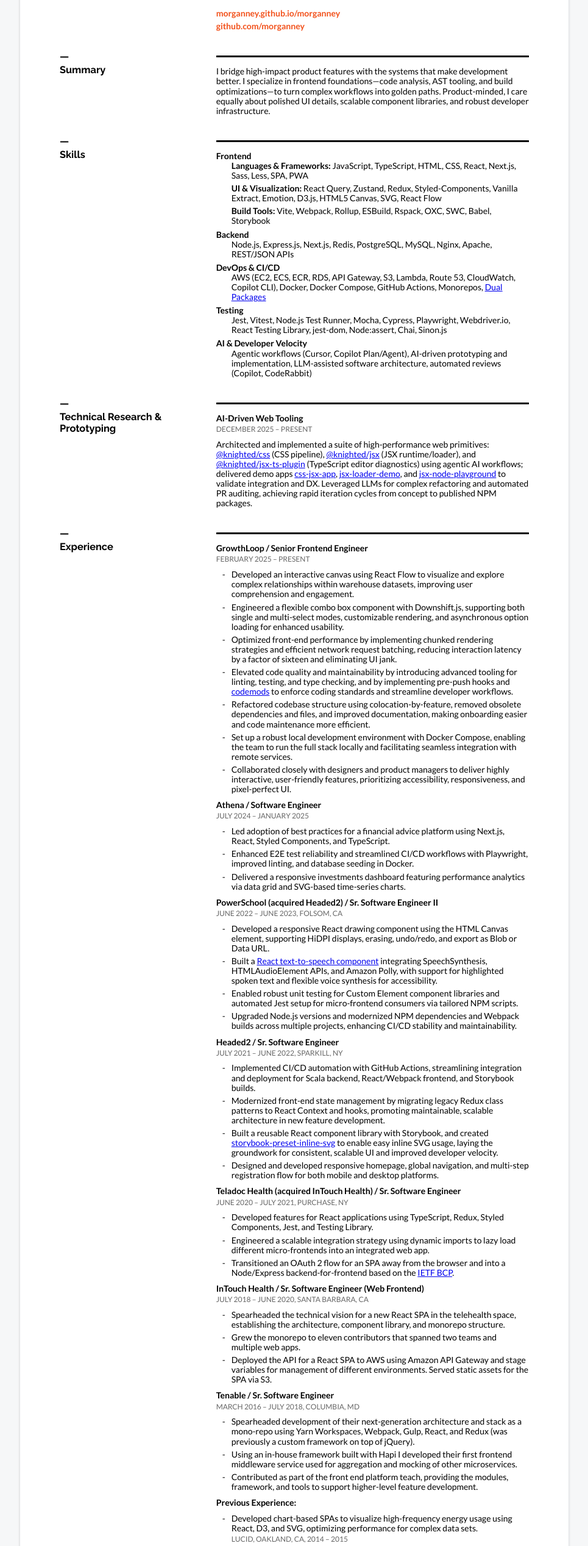
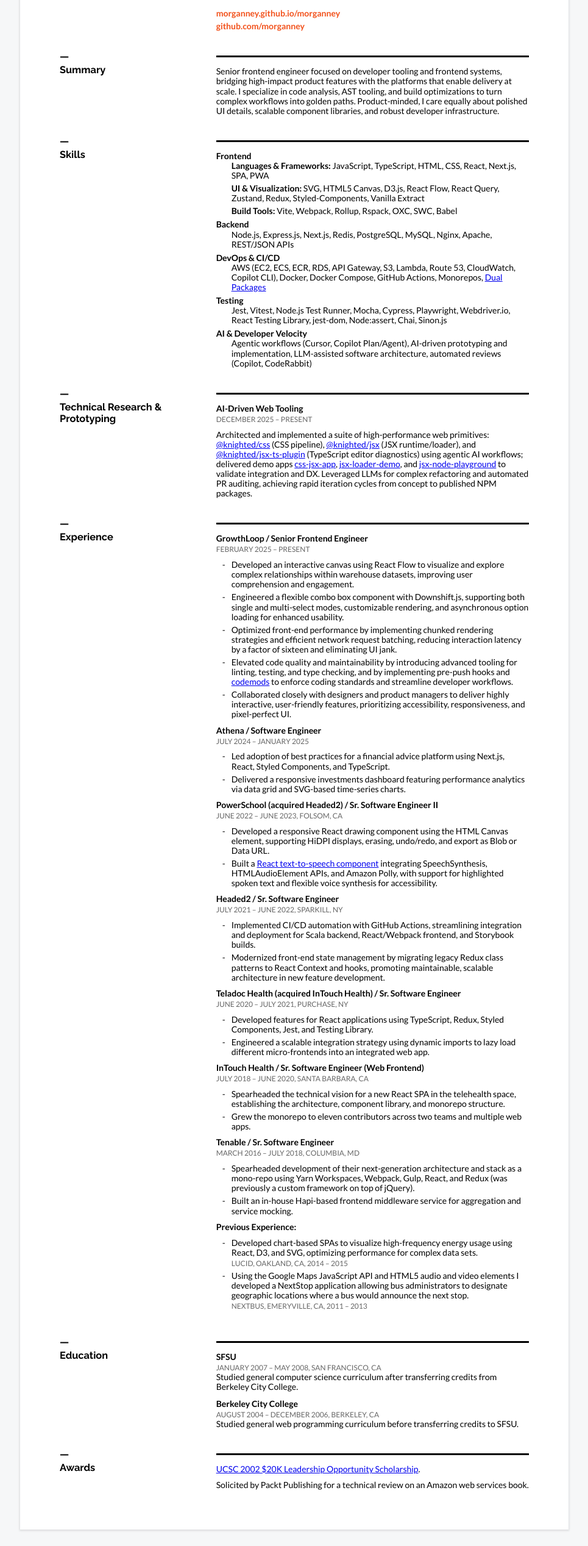
Before and after one commit to morganney/morgan.neys.info, a Next.js app: page /resume in a window 1280 px wide. Shown: the part 191-2726 px from the top of the page at 61% size, without its empty margins (157-1122 px from the left). Built offline with nearby package versions, Linux system fonts and the light colour scheme.

Commit message:
refactor: shorten resume.

```diff
--- a/app/(professional)/resume/page.js
+++ b/app/(professional)/resume/page.js
@@ -10,7 +10,7 @@
           </h1>
           <h2>
             <a target="_blank" href="https://linkedin.com/in/morganney">
-              <span>Senior Software Engineer</span>
+              <span>Senior Frontend Engineer</span>
               <span>Frontend Architecture & Developer Tooling</span>
             </a>
           </h2>
@@ -44,11 +44,12 @@
       <section>
         <h3>Summary</h3>
         <p>
-          I bridge high-impact product features with the systems that make development
-          better. I specialize in frontend foundations—code analysis, AST tooling, and
-          build optimizations—to turn complex workflows into golden paths. Product-minded,
-          I care equally about polished UI details, scalable component libraries, and
-          robust developer infrastructure.
+          Senior frontend engineer focused on developer tooling and frontend systems,
+          bridging high-impact product features with the platforms that enable delivery at
+          scale. I specialize in code analysis, AST tooling, and build optimizations to
+          turn complex workflows into golden paths. Product-minded, I care equally about
+          polished UI details, scalable component libraries, and robust developer
+          infrastructure.
         </p>
       </section>
       <section>
@@ -59,16 +60,15 @@
             <ul>
               <li>
                 <strong>Languages & Frameworks:</strong> JavaScript, TypeScript, HTML,
-                CSS, React, Next.js, Sass, Less, SPA, PWA
+                CSS, React, Next.js, SPA, PWA
               </li>
               <li>
-                <strong>UI & Visualization:</strong> React Query, Zustand, Redux,
-                Styled-Components, Vanilla Extract, Emotion, D3.js, HTML5 Canvas, SVG,
-                React Flow
+                <strong>UI & Visualization:</strong> SVG, HTML5 Canvas, D3.js, React Flow,
+                React Query, Zustand, Redux, Styled-Components, Vanilla Extract
               </li>
               <li>
-                <strong>Build Tools:</strong> Vite, Webpack, Rollup, ESBuild, Rspack, OXC,
-                SWC, Babel, Storybook
+                <strong>Build Tools:</strong> Vite, Webpack, Rollup, Rspack, OXC, SWC,
+                Babel
               </li>
             </ul>
           </dd>
@@ -178,16 +178,6 @@
                 to enforce coding standards and streamline developer workflows.
               </li>
               <li>
-                Refactored codebase structure using colocation-by-feature, removed
-                obsolete dependencies and files, and improved documentation, making
-                onboarding easier and code maintenance more efficient.
-              </li>
-              <li>
-                Set up a robust local development environment with Docker Compose,
-                enabling the team to run the full stack locally and facilitating seamless
-                integration with remote services.
-              </li>
-              <li>
                 Collaborated closely with designers and product managers to deliver highly
                 interactive, user-friendly features, prioritizing accessibility,
                 responsiveness, and pixel-perfect UI.
@@ -201,10 +191,6 @@
               <li>
                 Led adoption of best practices for a financial advice platform using
                 Next.js, React, Styled Components, and TypeScript.
-              </li>
-              <li>
-                Enhanced E2E test reliability and streamlined CI/CD workflows with
-                Playwright, improved linting, and database seeding in Docker.
               </li>
               <li>
                 Delivered a responsive investments dashboard featuring performance
@@ -230,16 +216,6 @@
                 support for highlighted spoken text and flexible voice synthesis for
                 accessibility.
               </li>
-              <li>
-                Enabled robust unit testing for Custom Element component libraries and
-                automated Jest setup for micro-frontend consumers via tailored NPM
-                scripts.
-              </li>
-              <li>
-                Upgraded Node.js versions and modernized NPM dependencies and Webpack
-                builds across multiple projects, enhancing CI/CD stability and
-                maintainability.
-              </li>
             </ul>
           </article>
           <article>
@@ -256,21 +232,6 @@
                 patterns to React Context and hooks, promoting maintainable, scalable
                 architecture in new feature development.
               </li>
-              <li>
-                Built a reusable React component library with Storybook, and created{' '}
-                <a
-                  target="_blank"
-                  href="https://www.npmjs.com/package/storybook-preset-inline-svg"
-                >
-                  storybook-preset-inline-svg
-                </a>{' '}
-                to enable easy inline SVG usage, laying the groundwork for consistent,
-                scalable UI and improved developer velocity.
-              </li>
-              <li>
-                Designed and developed responsive homepage, global navigation, and
-                multi-step registration flow for both mobile and desktop platforms.
-              </li>
             </ul>
           </article>
           <article>
@@ -285,17 +246,6 @@
                 Engineered a scalable integration strategy using dynamic imports to lazy
                 load different micro-frontends into an integrated web app.
               </li>
-              <li>
-                Transitioned an OAuth 2 flow for an SPA away from the browser and into a
-                Node/Express backend-for-frontend based on the{' '}
-                <a
-                  target="_blank"
-                  href="https://tools.ietf.org/html/draft-ietf-oauth-browser-based-apps-07#section-6.2"
-                >
-                  IETF BCP
-                </a>
-                .
-              </li>
             </ul>
           </article>
           <article>
@@ -308,13 +258,8 @@
                 structure.
               </li>
               <li>
-                Grew the monorepo to eleven contributors that spanned two teams and
-                multiple web apps.
-              </li>
-              <li>
-                Deployed the API for a React SPA to AWS using Amazon API Gateway and stage
-                variables for management of different environments. Served static assets
-                for the SPA via S3.
+                Grew the monorepo to eleven contributors across two teams and multiple web
+                apps.
               </li>
             </ul>
           </article>
@@ -328,13 +273,8 @@
                 previously a custom framework on top of jQuery).
               </li>
               <li>
-                Using an in-house framework built with Hapi I developed their first
-                frontend middleware service used for aggregation and mocking of other
-                microservices.
-              </li>
-              <li>
-                Contributed as part of the front end platform teach, providing the
-                modules, framework, and tools to support higher-level feature development.
+                Built an in-house Hapi-based frontend middleware service for aggregation
+                and service mocking.
               </li>
             </ul>
           </article>
```
